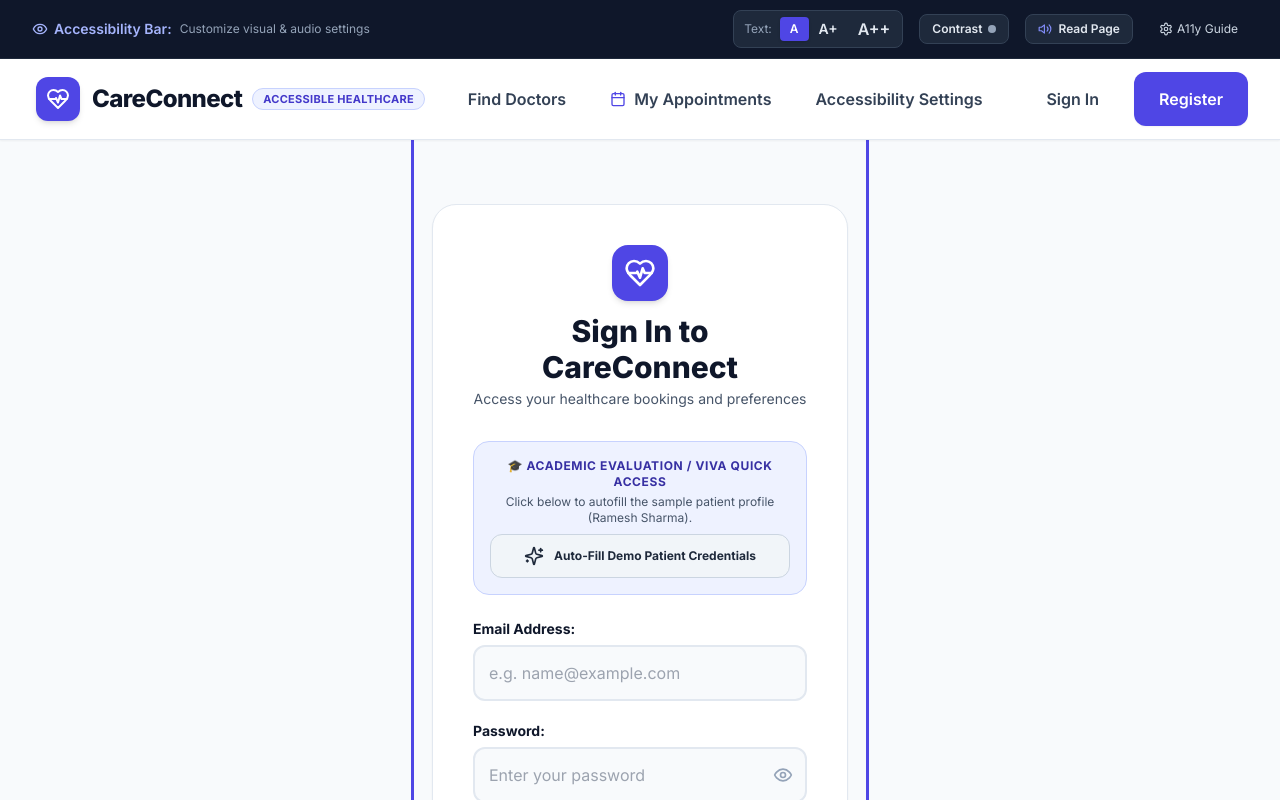
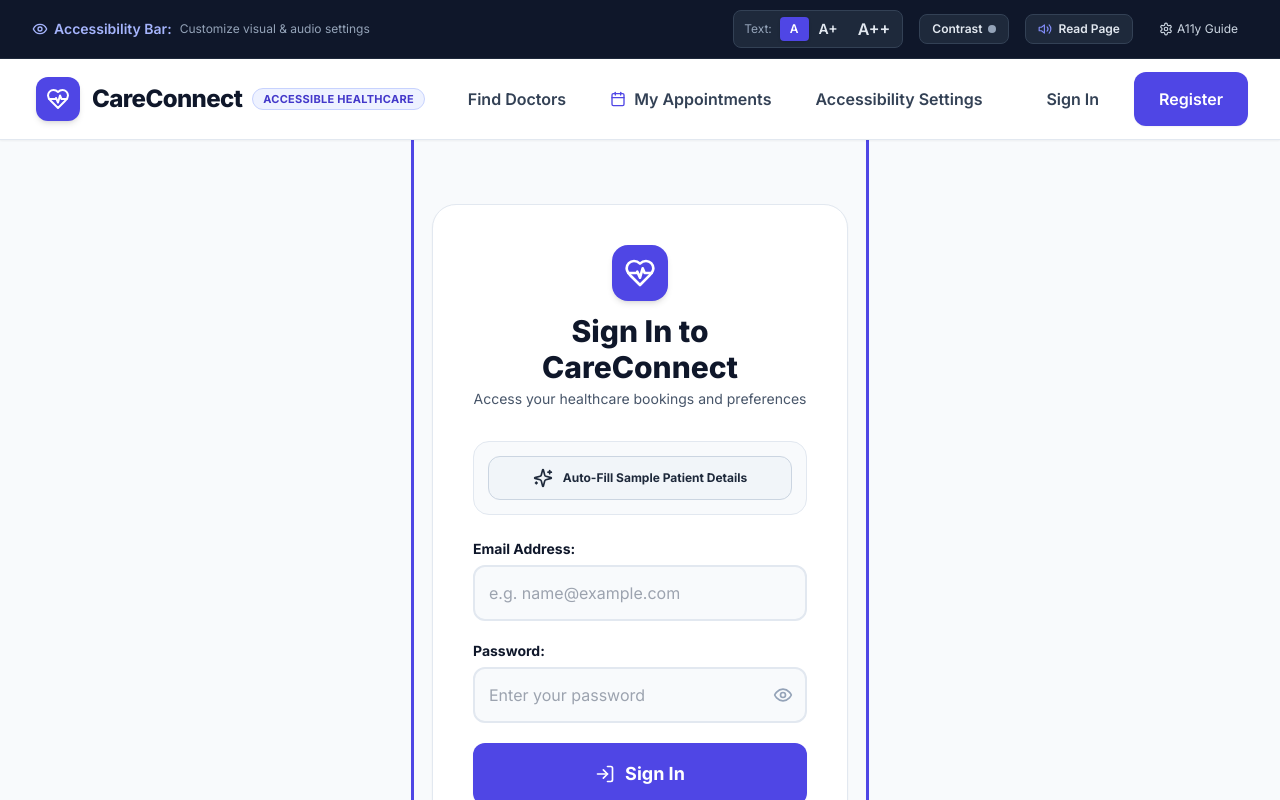
Before and after one commit to 2kod/careconnect, a React (Vite) app in the folder client/: page /login in a window 1280 px wide. Shown: the top 800 px of the page. Built offline with nearby package versions, Linux system fonts and the light colour scheme.

Commit message:
chore: remove academic evaluation label from sign in modal

```diff
--- a/client/src/pages/LoginPage.jsx
+++ b/client/src/pages/LoginPage.jsx
@@ -60,22 +60,16 @@ export const LoginPage = () => {
           </p>
         </div>
 
-        {/* Demo Fill Pill for Evaluators & Teachers */}
-        <div className="mb-6 bg-indigo-50 border border-indigo-200 rounded-2xl p-4 text-center">
-          <span className="text-xs font-bold uppercase tracking-wider text-indigo-800 block mb-1">
-            🎓 Academic Evaluation / Viva Quick Access
-          </span>
-          <p className="text-xs text-slate-600 mb-2">
-            Click below to autofill the sample patient profile (Ramesh Sharma).
-          </p>
+        {/* Quick Demo Fill */}
+        <div className="mb-6 bg-slate-50 border border-slate-200 rounded-2xl p-3.5 text-center">
           <AccessibleButton
             variant="secondary"
             size="sm"
             onClick={handleFillDemo}
-            className="w-full text-xs font-bold text-indigo-800 border-indigo-300"
+            className="w-full text-xs font-bold text-slate-700 border-slate-300"
             icon={Sparkles}
           >
-            Auto-Fill Demo Patient Credentials
+            Auto-Fill Sample Patient Details
           </AccessibleButton>
         </div>
 
```
